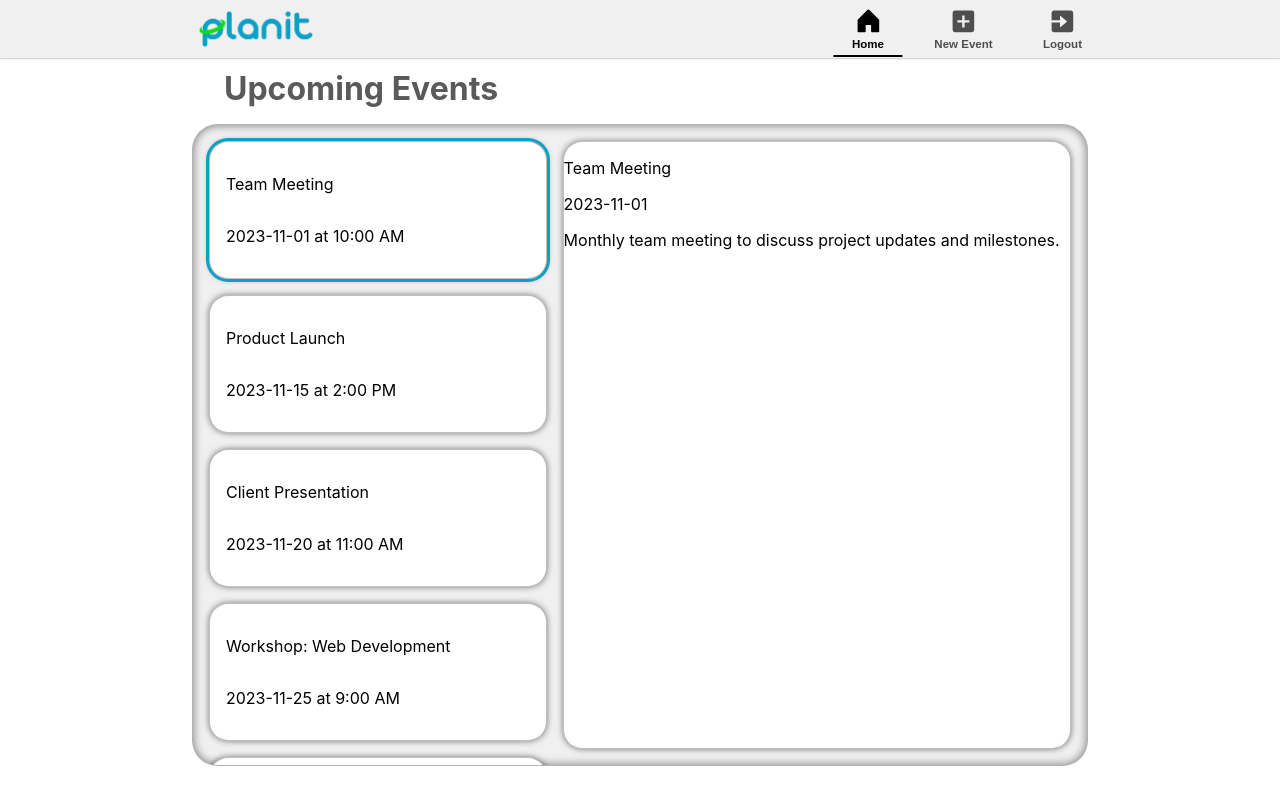
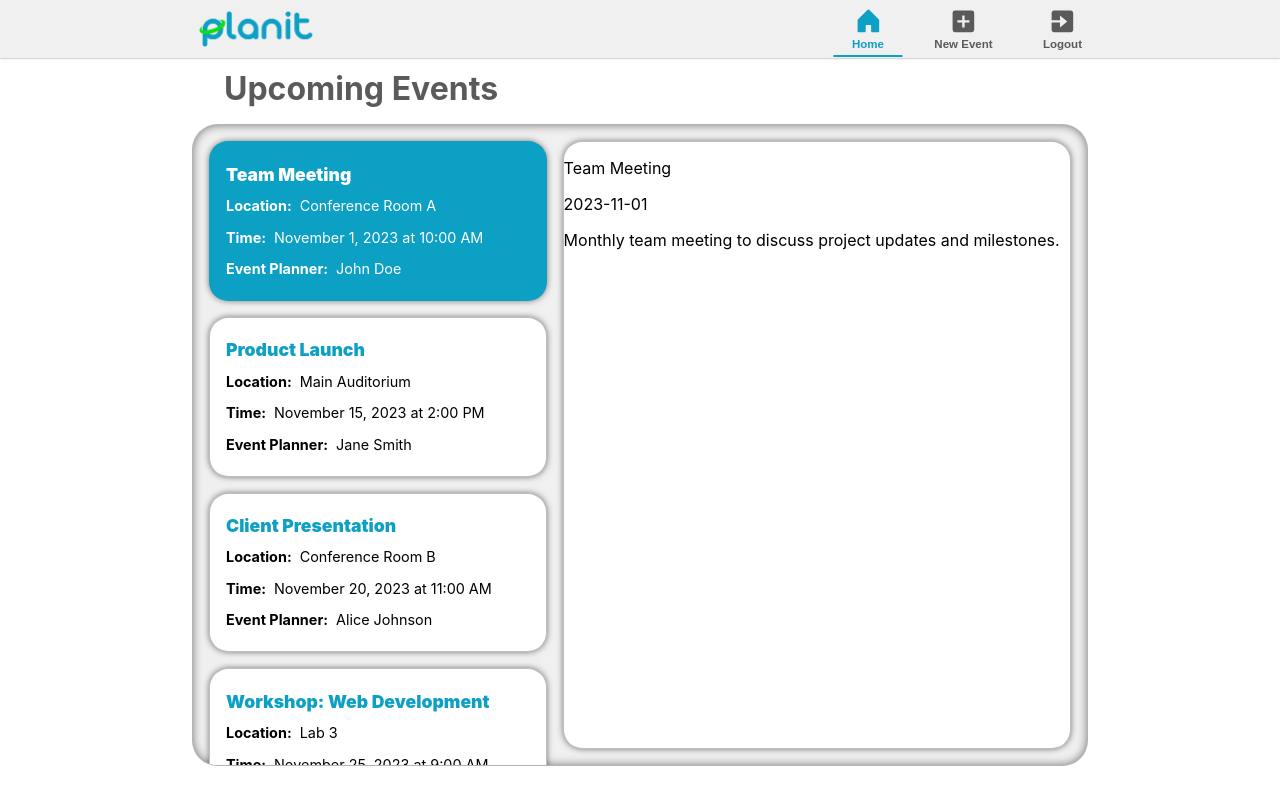
Before and after one commit to Queens-Dev-Den/planit, a React (Create React App) app in the folder frontend/: page / in a window 1280 px wide. Built offline with nearby package versions, Linux system fonts and the light colour scheme; sample sign-in values are in the browser's storage; the HTML template or start-up script is replaced by a standard one.

Commit message:
Style the ListedEvent components
Styles the listed event component and adds all the info it needs.

```diff
--- a/frontend/src/components/homepage/ListedEvent.css
+++ b/frontend/src/components/homepage/ListedEvent.css
@@ -43,6 +43,41 @@
 }
 
 .selected-event {
-    outline: 0.2em solid #0da0c5;
     transition: 0.1s ease-in-out;
+    background-color: #0da0c5;
+    color: white;
+    border: 0.0625em solid rgba(0, 0, 0, 0);
 }
+
+.listed-event-item {
+    display: flex;
+    gap: 0.5em;
+}
+
+.listed-event-item p {
+    margin: 0.5em 0;
+    font-size: 0.9em;
+}
+
+.event-title {
+    font-weight: 900;
+    font-size: 1.1em;
+    color: #0da0c5;
+    margin: 0.3em 0;
+}
+
+.selected-event .listed-event-item {
+    color: white;
+}
+
+.event-item-key {
+    font-weight: 700;
+    white-space: nowrap;
+}
+
+.event-location, .event-time, .event-organizer, .event-title{
+    overflow: hidden;
+    white-space: nowrap;
+    text-overflow: ellipsis;
+    display: inline-block;
+}
--- a/frontend/src/components/homepage/ListedEvent.js
+++ b/frontend/src/components/homepage/ListedEvent.js
@@ -2,10 +2,17 @@ import './ListedEvent.css';
 import React from 'react';
 
 export default function ListedEvent({ event, onClick, selected }) {
+    const formatDate = (dateString) => {
+      const options = { month: 'long', day: 'numeric', year: 'numeric' };
+      return new Date(dateString).toLocaleDateString('en-US', options);
+    };
+
     return (
       <div className={`listed-event ${selected ? 'selected-event' : ''}`} onClick={onClick}>
-          <p>{event.title}</p>
-          <p>{event.date} at {event.time}</p>
+          <p className='event-title listed-event-item'>{event.title}</p>
+          <div className='listed-event-item'><p className='event-item-key'>Location: </p><p className='event-location'>{event.location}</p></div>
+          <div className='listed-event-item'><p className='event-item-key'>Time: </p><p className='event-time'>{formatDate(event.date)} at {event.time}</p></div>
+          <div className='listed-event-item'><p className='event-item-key'>Event Planner: </p><p className='event-organizer'>{event.organizer}</p></div>
       </div>
     );
   }
--- a/frontend/src/components/layout/Navbar.css
+++ b/frontend/src/components/layout/Navbar.css
@@ -48,7 +48,7 @@
     font-size: 0.6em;
     font-weight: 600;
     cursor: pointer;
-    color: #4e4e4e;
+    color: rgb(90, 90, 90);
     display: flex;
     flex-direction: column;
     align-items: center;
@@ -62,7 +62,7 @@
 }
 
 .nav-button.active {
-    color: black;
+    color: #0da0c5;
 }
 
 .nav-button.active::after {
@@ -73,7 +73,7 @@
     transform: translateX(-50%);
     width: 6em;
     height: 0.2em;
-    background-color: black;
+    background-color: #0da0c5;
 }
 
 .nav-icon {
--- a/frontend/src/dummy-data/events.json
+++ b/frontend/src/dummy-data/events.json
@@ -91,12 +91,12 @@
     },
     {
         "id": 11,
-        "title": "Customer Feedback Session",
+        "title": "Customer Feedback Session bruh bruh bruh bruh bruh",
         "description": "Session to gather feedback from key customers.",
         "date": "2023-12-28",
-        "time": "2:00 PM",
-        "location": "Conference Room A",
-        "organizer": "Customer Relations"
+        "time": "2:0000000000000000000000000000000 PM",
+        "location": "Conference Room A bruh bruh bruh bruh",
+        "organizer": "Customer Relations bruh bruh bruh bruh bruh"
     },
     {
         "id": 12,
```
